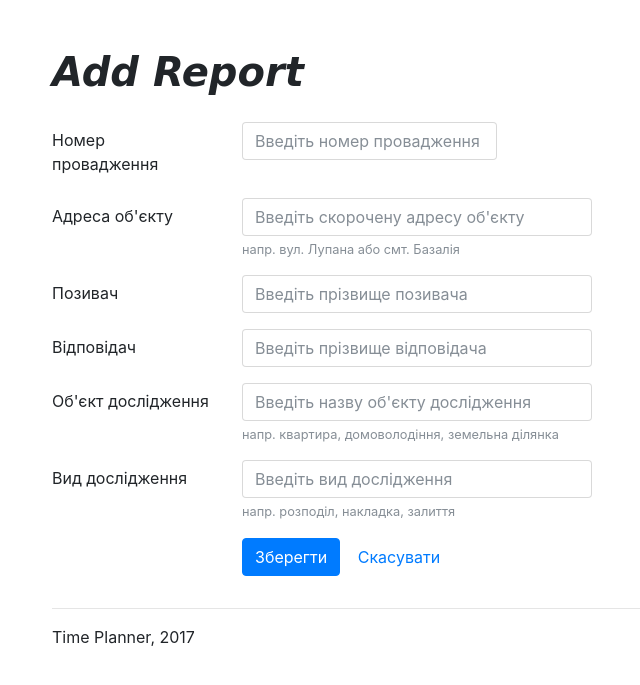
After one commit to trivvet/timeplanner, a Django app: page /freports/add/report/ in a window 1280 px wide. The commit adds this page. Shown: the top 685 px of the page, without its empty margins (33-673 px from the left). Run offline with Django 3.2, Linux system fonts and the light colour scheme; some libraries are stand-ins or nearby versions.

Commit message:
Report Add Form

```diff
--- a/freports/static/main.css
+++ b/freports/static/main.css
@@ -3,6 +3,8 @@
   margin-bottom: 20px;
 }
 
-#add-button {
-  float: left;
+h1 {
+  font-family: cursive;
+  font-weight: 600;
+  font-style: italic;
 }
--- /dev/null
+++ b/freports/templates/freports/add_report.html
@@ -0,0 +1,109 @@
+{% load static %}
+
+<!DOCTYPE html>
+
+<html lang="uk">
+    <head>
+        <meta charset="UTF-8" />
+        <title>Forensic Reports List</title>
+
+        <link rel="stylesheet" href="https://maxcdn.bootstrapcdn.com/bootstrap/4.0.0-beta/css/bootstrap.min.css"
+            integrity="sha384-/Y6pD6FV/Vv2HJnA6t+vslU6fwYXjCFtcEpHbNJ0lyAFsXTsjBbfaDjzALeQsN6M" crossorigin="anonymous">
+        <link rel="stylesheet" href="{{ PORTAL_URL }}{% static 'main.css' %}" type="text/css">
+    </head>
+
+    <body>
+
+        <div class="container">
+
+            <div class="row" id="main-header">
+                <div class="col">
+                    <h1>Add Report</h1>
+                </div>
+
+            </div>
+
+            <div class="row" id="main-content">
+                <div class="col">
+
+                    <form class="form-horizontal" action="" method="post" enctype="multipart/form-data" role="form">
+                        {% csrf_token %}
+                        <div class="form-group row">
+                            <label for="inputNumber" class="col-sm-2 col-form-label">Номер провадження</label>
+                            <div class="col-sm-3">
+                                <input type="text" class="form-control" id="inputNumber"
+                                    placeholder="Введіть номер провадження">
+                            </div>
+                        </div>
+                        <div class="form-group row">
+                            <label for="inputAddress" class="col-sm-2 col-form-label">Адреса об'єкту</label>
+                            <div class="col-sm-4">
+                                <input type="text" class="form-control" id="inputAddress"
+                                    placeholder="Введіть скорочену адресу об'єкту" aria-describedby="addressHelp">
+                                <small id="addressHelp" class="form-text text-muted">
+                                    напр. вул. Лупана або смт. Базалія
+                                </small>
+                            </div>
+                        </div>
+                        <div class="form-group row">
+                            <label for="inputPlaintiffName" class="col-sm-2 col-form-label">Позивач</label>
+                            <div class="col-sm-4">
+                                <input type="text" class="form-control" id="inputPlaintiffName"
+                                    placeholder="Введіть прізвище позивача">
+                            </div>
+                        </div>
+                        <div class="form-group row">
+                            <label for="inputDefendantName" class="col-sm-2 col-form-label">Відповідач</label>
+                            <div class="col-sm-4">
+                                <input type="text" class="form-control" id="inputDefendantName"
+                                    placeholder="Введіть прізвище відповідача">
+                            </div>
+                        </div>
+                        <div class="form-group row">
+                            <label for="inputObjectName" class="col-sm-2 col-form-label">Об'єкт дослідження</label>
+                            <div class="col-sm-4">
+                                <input type="text" class="form-control" id="inputObjectName"
+                                    placeholder="Введіть назву об'єкту дослідження" aria-describedby="objectHelp">
+                                <small id="objectHelp" class="form-text text-muted">
+                                    напр. квартира, домоволодіння, земельна ділянка
+                                </small>
+                            </div>
+                        </div>
+                        <div class="form-group row">
+                            <label for="inputResearchKind" class="col-sm-2 col-form-label">Вид дослідження</label>
+                            <div class="col-sm-4">
+                                <input type="text" class="form-control" id="inputResearchKind"
+                                    placeholder="Введіть вид дослідження" aria-describedby="defendantHelp">
+                                <small id="researchHelp" class="form-text text-muted">
+                                    напр. розподіл, накладка, залиття
+                                </small>
+                            </div>
+                        </div>
+                        <div class="form-group row">
+                            <div class="col-sm-2"></div>
+                            <div class="col-sm-6">
+                              <input type="submit" class="btn btn-primary" value="Зберегти"
+                                     name="save_button" />
+                              <input type="submit" class="btn btn-link" href=""
+                                     name="cancel_button" value="Скасувати" />
+                            </div>
+                          </div>
+                    </form>
+
+                </div>
+            </div>
+            <!-- End Main Content -->
+
+            <div class="row" id="footer">
+                <div class="col">
+                    <hr />
+                    <p>Time Planner, 2017</p>
+                </div>
+            </div>
+
+        </div>
+
+    </body>
+
+
+</html>
--- a/freports/views.py
+++ b/freports/views.py
@@ -5,3 +5,6 @@ from django.shortcuts import render
 
 def reports_list(request):
     return render(request, 'freports/reports_list.html')
+
+def add_report(request):
+    return render(request, 'freports/add_report.html')
--- a/timeplanner/urls.py
+++ b/timeplanner/urls.py
@@ -22,4 +22,5 @@ urlpatterns = [
     url(r'^admin/', admin.site.urls),
 
     url(r'^$', freports.reports_list, name='forensic_reports_list'),
+    url(r'^freports/add/report/$', freports.add_report, name='forensic_add_report'),
 ]
```
Also changed, not shown: freports/templates/freports/reports_list.html (+5 -2 lines).
